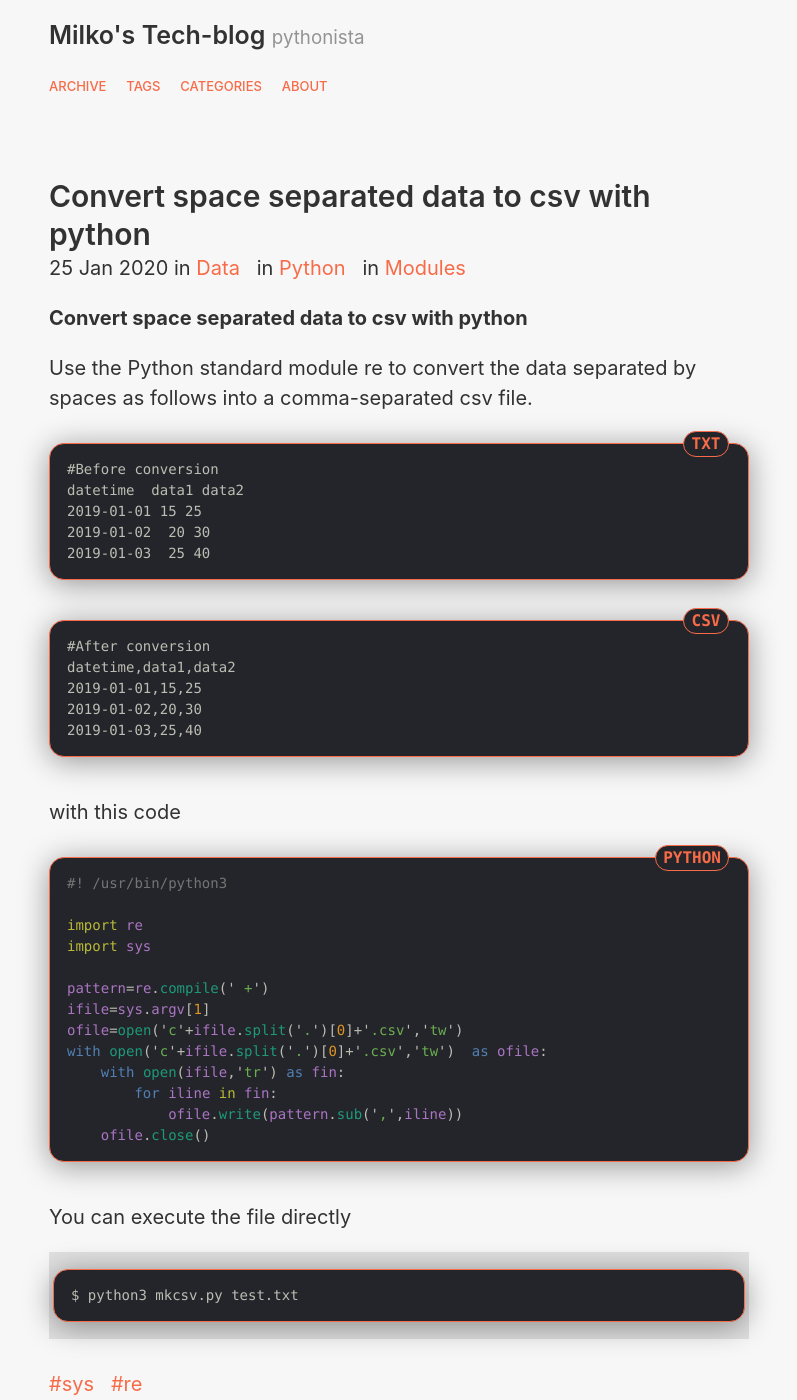
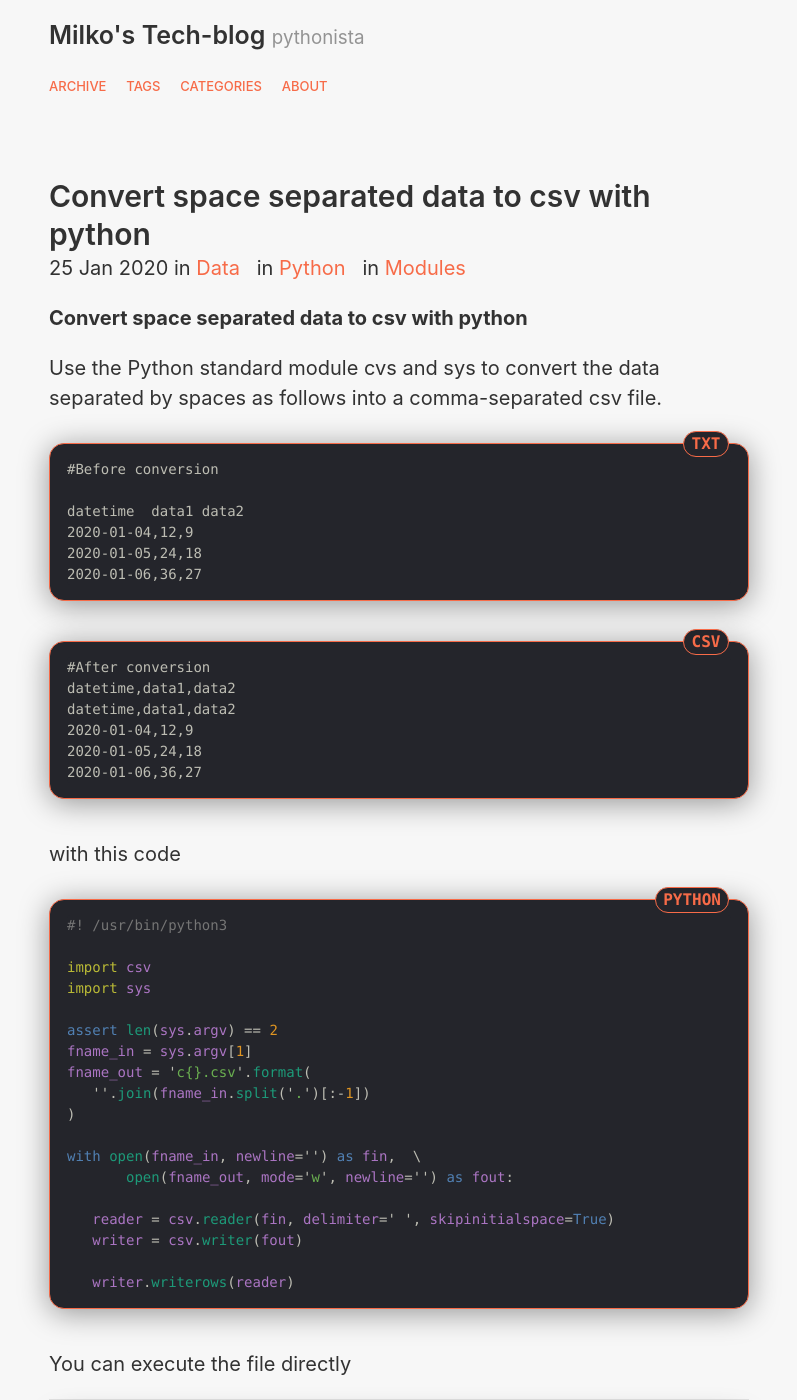
Before and after one commit to Milko-R/Milko-R.github.io, a Jekyll site: the page built from _posts/2020-01-25-Convert-space-separated-data-to-csv.md, in a window 1280 px wide and 1400 px high. Shown: the whole window, without its empty margins (241-1038 px from the left). Built offline with Jekyll 4.4.1, drawn with Linux system fonts in a browser that asks for light colours; some of the changed text lies outside the part shown.

Commit message:
Update 2020-01-25-Convert-space-separated-data-to-csv.md

````diff
--- a/_posts/2020-01-25-Convert-space-separated-data-to-csv.md
+++ b/_posts/2020-01-25-Convert-space-separated-data-to-csv.md
@@ -3,48 +3,55 @@ layout: post
 title: "Convert space separated data to csv with python"
 date: 2020-01-25 1:45:30
 categories: [Data, Python, Modules]
-tags: [sys, re]
+tags: [sys, cvs]
 
 ---
 
 **Convert space separated data to csv with python**
 
-Use the Python standard module re to convert the data separated by spaces as follows into a comma-separated csv file.
+Use the Python standard module cvs and sys to convert the data separated by spaces as follows into a comma-separated csv file.
 {% highlight txt %}
 #Before conversion
+
 datetime  data1 data2
-2019-01-01 15 25
-2019-01-02  20 30
-2019-01-03  25 40
+2020-01-04,12,9
+2020-01-05,24,18
+2020-01-06,36,27
 {% endhighlight %}
 
 {% highlight csv %}
 #After conversion
 datetime,data1,data2
-2019-01-01,15,25
-2019-01-02,20,30
-2019-01-03,25,40
+datetime,data1,data2
+2020-01-04,12,9
+2020-01-05,24,18
+2020-01-06,36,27
 {% endhighlight %}
 
 with this code
 {% highlight python %}
 #! /usr/bin/python3
 
-import re
+import csv
 import sys
 
-pattern=re.compile(' +')
-ifile=sys.argv[1]
-ofile=open('c'+ifile.split('.')[0]+'.csv','tw')
-with open('c'+ifile.split('.')[0]+'.csv','tw')  as ofile:
-    with open(ifile,'tr') as fin:
-        for iline in fin:
-            ofile.write(pattern.sub(',',iline))
-    ofile.close()
+assert len(sys.argv) == 2
+fname_in = sys.argv[1]
+fname_out = 'c{}.csv'.format(
+   ''.join(fname_in.split('.')[:-1])
+)
+
+with open(fname_in, newline='') as fin,  \
+       open(fname_out, mode='w', newline='') as fout:
+
+   reader = csv.reader(fin, delimiter=' ', skipinitialspace=True)
+   writer = csv.writer(fout)
+
+   writer.writerows(reader)
 
 {% endhighlight %}
 
 You can execute the file directly
 ```
-$ python3 mkcsv.py test.txt
+$ python3 makecsv.py nocommas.txt
 ```
````
